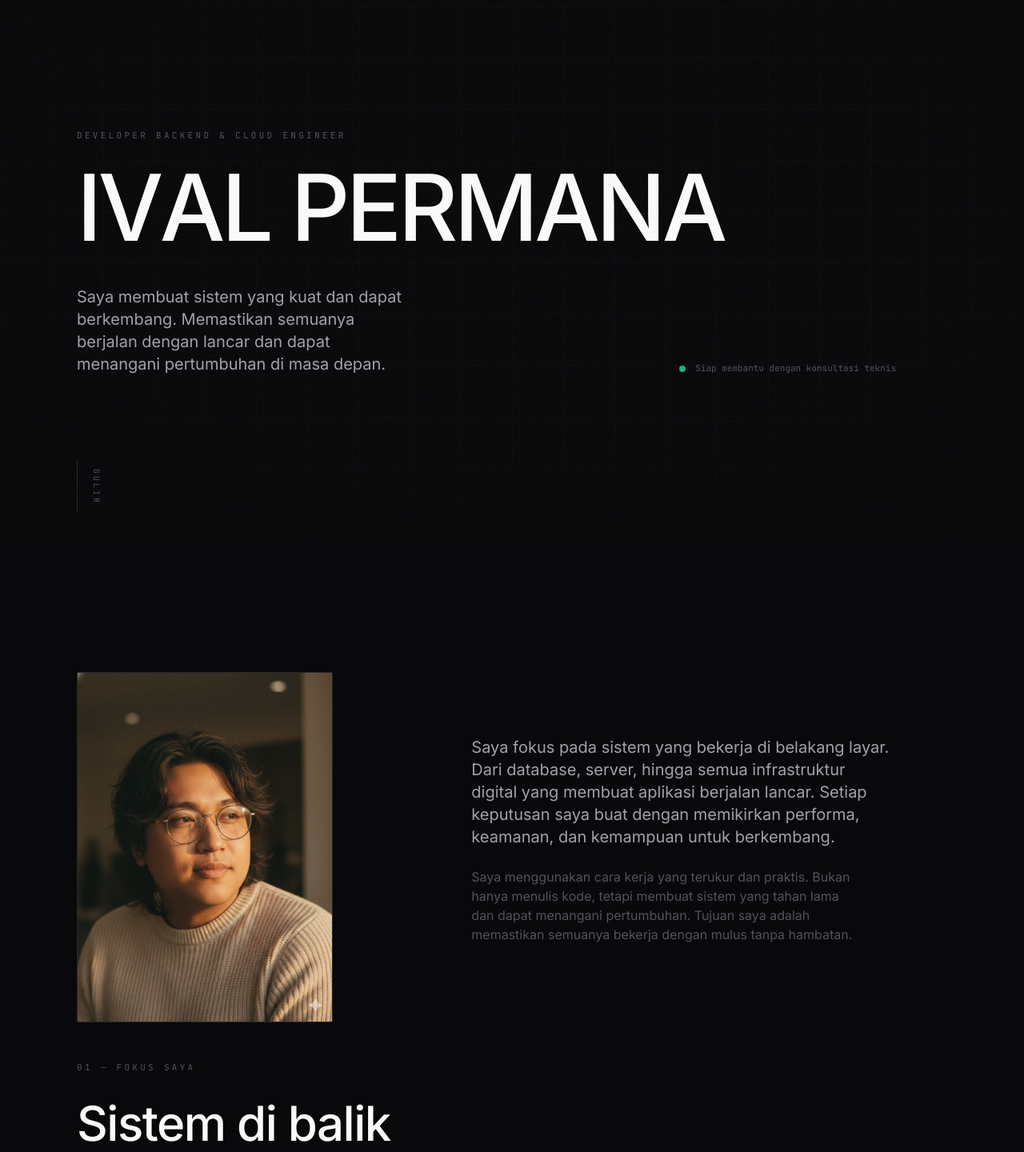
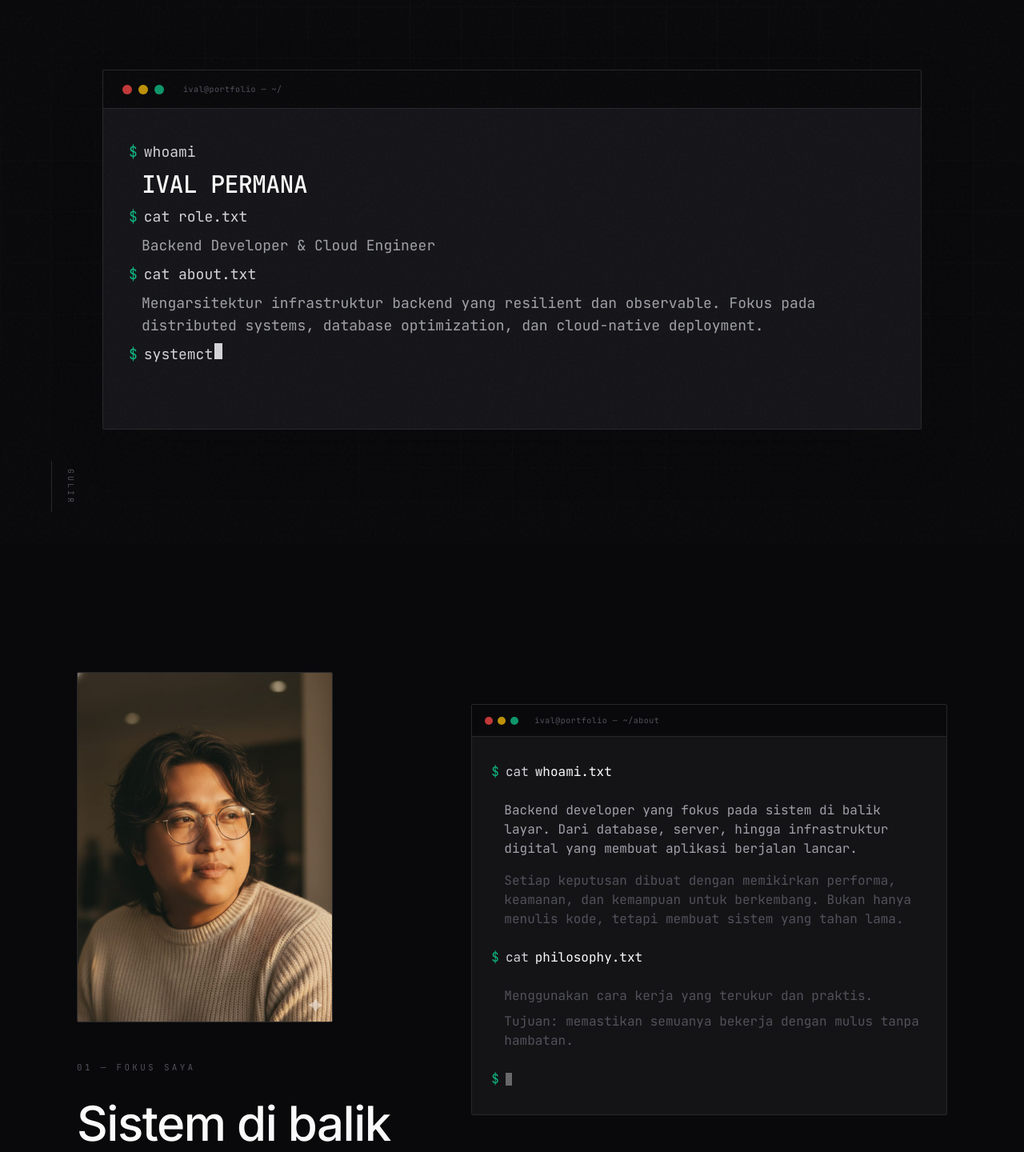
Before and after one commit to Eval04/Ival-porto, a React (Vite) app: page / in a window 1280 px wide. Shown: the part 120-1560 px from the top of the page at 80% size. Built offline with nearby package versions, Linux system fonts and the light colour scheme.

Commit message:
Revamp About, ArchitectureDiagram, Hero, and Projects components with enhanced terminal aesthetics, updated project descriptions, and improved interactivity for a more engaging user experience.

```diff
--- a/src/components/About.jsx
+++ b/src/components/About.jsx
@@ -29,20 +29,63 @@ export default function About() {
               </h2>
             </div>
 
-            <div className="lg:col-span-7 lg:pt-20">
-              <p className="text-base sm:text-lg md:text-xl text-secondary leading-relaxed mb-4 sm:mb-6 text-balance">
-                Saya fokus pada sistem yang bekerja di belakang layar. Dari
-                database, server, hingga semua infrastruktur digital yang
-                membuat aplikasi berjalan lancar. Setiap keputusan saya buat
-                dengan memikirkan performa, keamanan, dan kemampuan untuk
-                berkembang.
-              </p>
-              <p className="text-sm sm:text-base text-tertiary leading-relaxed text-balance">
-                Saya menggunakan cara kerja yang terukur dan praktis. Bukan
-                hanya menulis kode, tetapi membuat sistem yang tahan lama dan
-                dapat menangani pertumbuhan. Tujuan saya adalah memastikan
-                semuanya bekerja dengan mulus tanpa hambatan.
-              </p>
+            {/* TERMINAL AESTHETIC */}
+            <div className="lg:col-span-7 lg:pt-10">
+              <div className="border border-border rounded-sm overflow-hidden bg-surface/80 backdrop-blur-sm">
+                {/* Terminal Header */}
+                <div className="flex items-center gap-2 px-4 py-3 bg-void border-b border-border">
+                  <div className="flex items-center gap-1.5">
+                    <span className="w-2.5 h-2.5 rounded-full bg-red-500/80" />
+                    <span className="w-2.5 h-2.5 rounded-full bg-yellow-500/80" />
+                    <span className="w-2.5 h-2.5 rounded-full bg-emerald-500/80" />
+                  </div>
+                  <span className="font-mono text-[10px] text-tertiary ml-3 tracking-wider">
+                    ival@portfolio — ~/about
+                  </span>
+                </div>
+
+                {/* Terminal Body */}
+                <div className="px-4 sm:px-6 py-6 sm:py-8 font-mono text-sm sm:text-base leading-relaxed">
+                  <div className="mb-6">
+                    <span className="text-emerald-500 mr-2">$</span>
+                    <span className="text-accent">cat</span>
+                    <span className="text-primary ml-2">whoami.txt</span>
+                  </div>
+
+                  <p className="text-secondary mb-4 pl-0 sm:pl-4">
+                    Backend developer yang fokus pada sistem di balik layar.
+                    Dari database, server, hingga infrastruktur digital yang
+                    membuat aplikasi berjalan lancar.
+                  </p>
+
+                  <p className="text-tertiary mb-6 pl-0 sm:pl-4">
+                    Setiap keputusan dibuat dengan memikirkan performa,
+                    keamanan, dan kemampuan untuk berkembang. Bukan hanya
+                    menulis kode, tetapi membuat sistem yang tahan lama.
+                  </p>
+
+                  <div className="mb-6">
+                    <span className="text-emerald-500 mr-2">$</span>
+                    <span className="text-accent">cat</span>
+                    <span className="text-primary ml-2">philosophy.txt</span>
+                  </div>
+
+                  <p className="text-tertiary mb-2 pl-0 sm:pl-4">
+                    Menggunakan cara kerja yang terukur dan praktis.
+                  </p>
+
+                  <p className="text-tertiary mb-6 pl-0 sm:pl-4">
+                    Tujuan: memastikan semuanya bekerja dengan mulus tanpa
+                    hambatan.
+                  </p>
+
+                  {/* Cursor berkedip di akhir */}
+                  <div className="flex items-center gap-2">
+                    <span className="text-emerald-500">$</span>
+                    <span className="w-2 h-4 bg-accent/80 animate-pulse" />
+                  </div>
+                </div>
+              </div>
             </div>
           </div>
         </SectionReveal>
@@ -54,7 +97,7 @@ export default function About() {
                 02 — Arsitektur
               </span>
               <span className="font-mono text-[10px] sm:text-[11px] text-tertiary hidden md:block">
-                Contoh Project — Gambaran Teknis
+                EcoTrace — React + Firebase Architecture
               </span>
             </div>
             <div className="border border-border bg-surface/30 rounded-sm overflow-hidden">
--- a/src/components/Hero.jsx
+++ b/src/components/Hero.jsx
@@ -1,68 +1,178 @@
-import { useEffect, useRef } from "react";
+import { useEffect, useRef, useState } from "react";
 
 export default function Hero() {
-  const titleRef = useRef(null);
+  const [lines, setLines] = useState([]);
+  const [currentLine, setCurrentLine] = useState(0);
+  const [currentChar, setCurrentChar] = useState(0);
+  const [showCursor, setShowCursor] = useState(true);
+  const [isTyping, setIsTyping] = useState(true);
+  const terminalRef = useRef(null);
+
+  const terminalContent = [
+    { type: "command", text: "whoami" },
+    { type: "output", text: "IVAL PERMANA" },
+    { type: "command", text: "cat role.txt" },
+    { type: "output", text: "Backend Developer & Cloud Engineer" },
+    { type: "command", text: "cat about.txt" },
+    {
+      type: "output",
+      text: "Mengarsitektur infrastruktur backend yang resilient dan observable. Fokus pada distributed systems, database optimization, dan cloud-native deployment.",
+    },
+    { type: "command", text: "systemctl status availability" },
+    {
+      type: "output",
+      text: "● available — Open for new opportunities and collaborations.",
+      status: "active",
+    },
+  ];
 
   useEffect(() => {
-    const chars = titleRef.current?.querySelectorAll(".char");
-    chars?.forEach((char, i) => {
-      setTimeout(
+    if (currentLine >= terminalContent.length) {
+      setIsTyping(false);
+      return;
+    }
+
+    const line = terminalContent[currentLine];
+    const text = line.text;
+
+    if (currentChar < text.length) {
+      const timer = setTimeout(
         () => {
-          char.style.opacity = "1";
-          char.style.transform = "translateY(0)";
+          setCurrentChar((prev) => prev + 1);
         },
-        100 + i * 40,
+        15 + Math.random() * 15,
       );
-    });
+      return () => clearTimeout(timer);
+    } else {
+      const timer = setTimeout(
+        () => {
+          setLines((prev) => [...prev, { ...line, typed: text }]);
+          setCurrentLine((prev) => prev + 1);
+          setCurrentChar(0);
+        },
+        line.type === "command" ? 150 : 300,
+      );
+      return () => clearTimeout(timer);
+    }
+  }, [currentLine, currentChar]);
+
+  useEffect(() => {
+    const interval = setInterval(() => {
+      setShowCursor((prev) => !prev);
+    }, 530);
+    return () => clearInterval(interval);
   }, []);
 
-  const name = "IVAL PERMANA";
+  useEffect(() => {
+    if (terminalRef.current) {
+      terminalRef.current.scrollTop = terminalRef.current.scrollHeight;
+    }
+  }, [lines, currentChar, currentLine]);
+
+  const getCurrentTypingText = () => {
+    if (currentLine >= terminalContent.length) return "";
+    return terminalContent[currentLine].text.slice(0, currentChar);
+  };
+
+  const getCurrentLineType = () => {
+    if (currentLine >= terminalContent.length) return null;
+    return terminalContent[currentLine].type;
+  };
 
   return (
     <section className="relative min-h-screen flex flex-col justify-center px-4 sm:px-6 md:px-12 lg:px-24 overflow-hidden pt-16">
       <div className="absolute inset-0 bg-[linear-gradient(to_right,#27272a_1px,transparent_1px),linear-gradient(to_bottom,#27272a_1px,transparent_1px)] bg-[size:2rem_2rem] sm:bg-[size:4rem_4rem] [mask-image:radial-gradient(ellipse_60%_50%_at_50%_50%,#000_70%,transparent_100%)] opacity-[0.15] pointer-events-none" />
 
-      <div className="relative z-10 max-w-7xl w-full">
-        <div className="mb-6 sm:mb-8">
-          <span className="font-mono text-[10px] sm:text-[11px] uppercase tracking-[0.3em] text-tertiary">
-            Developer Backend & Cloud Engineer
+      <div className="relative z-10 max-w-5xl w-full mx-auto">
+        <div className="border border-border rounded-sm overflow-hidden bg-surface/90 backdrop-blur-sm shadow-2xl shadow-void/50">
+          <div className="flex items-center gap-2 px-4 sm:px-6 py-3 sm:py-4 bg-void border-b border-border">
+            <div className="flex items-center gap-1.5 sm:gap-2">
+              <span className="w-2.5 h-2.5 sm:w-3 sm:h-3 rounded-full bg-red-500/80 hover:bg-red-400 transition-colors" />
+              <span className="w-2.5 h-2.5 sm:w-3 sm:h-3 rounded-full bg-yellow-500/80 hover:bg-yellow-400 transition-colors" />
+              <span className="w-2.5 h-2.5 sm:w-3 sm:h-3 rounded-full bg-emerald-500/80 hover:bg-emerald-400 transition-colors" />
+            </div>
+            <span className="font-mono text-[9px] sm:text-[10px] text-tertiary ml-3 sm:ml-4 tracking-wider">
+              ival@portfolio — ~/
             </span>
           </div>
 
-        <h1
-          ref={titleRef}
-          className="text-[10vw] sm:text-[9vw] md:text-[11vw] lg:text-[9vw] font-sans font-medium tracking-[-0.04em] leading-[0.85] text-primary mb-8 sm:mb-12"
+          <div
+            ref={terminalRef}
+            className="px-4 sm:px-6 md:px-8 py-6 sm:py-8 md:py-10 font-mono text-sm sm:text-base md:text-lg leading-relaxed min-h-[60vh] sm:min-h-[50vh] max-h-[70vh] overflow-y-auto"
           >
-          {name.split("").map((char, i) => (
+            {lines.map((line, index) => (
+              <div key={index} className="mb-1 sm:mb-2">
+                {line.type === "command" ? (
+                  <div className="flex items-start gap-2">
+                    <span className="text-emerald-500 shrink-0">$</span>
+                    <span className="text-accent">{line.typed}</span>
+                  </div>
+                ) : line.status === "active" ? (
+                  <div className="flex items-start gap-2 pl-0 sm:pl-4">
+                    <span className="text-emerald-500 mt-1 shrink-0">●</span>
+                    <span className="text-primary">{line.typed}</span>
+                  </div>
+                ) : (
+                  <div className="pl-0 sm:pl-4">
                     <span
-              key={i}
-              className="char inline-block opacity-0 translate-y-12 transition-all duration-700 ease-[cubic-bezier(0.16,1,0.3,1)]"
+                      className={
+                        index === 1
+                          ? "text-primary text-xl sm:text-2xl md:text-3xl font-medium tracking-tight"
+                          : "text-secondary"
+                      }
                     >
-              {char === " " ? "\u00A0" : char}
+                      {line.typed}
                     </span>
+                  </div>
+                )}
+              </div>
             ))}
-        </h1>
 
-        <div className="flex flex-col sm:flex-col md:flex-row md:items-end justify-between gap-6 sm:gap-8 mt-6 sm:mt-8 max-w-5xl">
-          <p className="max-w-lg text-secondary text-base sm:text-lg md:text-xl leading-relaxed text-balance">
-            Saya membuat sistem yang kuat dan dapat berkembang. Memastikan
-            semuanya berjalan dengan lancar dan dapat menangani pertumbuhan di
-            masa depan.
-          </p>
+            {isTyping && currentLine < terminalContent.length && (
+              <div className="flex items-start gap-2">
+                {getCurrentLineType() === "command" ? (
+                  <>
+                    <span className="text-emerald-500 shrink-0">$</span>
+                    <span className="text-accent">
+                      {getCurrentTypingText()}
+                      <span
+                        className={`inline-block w-2 sm:w-2.5 h-4 sm:h-5 bg-accent ml-0.5 ${showCursor ? "opacity-100" : "opacity-0"} transition-opacity duration-75`}
+                      />
+                    </span>
+                  </>
+                ) : (
+                  <div className="pl-0 sm:pl-4">
+                    <span
+                      className={
+                        currentLine === 1
+                          ? "text-primary text-xl sm:text-2xl md:text-3xl font-medium tracking-tight"
+                          : "text-secondary"
+                      }
+                    >
+                      {getCurrentTypingText()}
+                    </span>
+                    <span
+                      className={`inline-block w-2 sm:w-2.5 h-4 sm:h-5 bg-primary ml-0.5 ${showCursor ? "opacity-100" : "opacity-0"} transition-opacity duration-75`}
+                    />
+                  </div>
+                )}
+              </div>
+            )}
 
-          <div className="font-mono text-[9px] sm:text-[11px] text-tertiary flex items-center gap-2 sm:gap-3 shrink-0">
-            <span className="relative flex h-2 w-2">
-              <span className="animate-ping absolute inline-flex h-full w-full rounded-full bg-emerald-500 opacity-75"></span>
-              <span className="relative inline-flex rounded-full h-2 w-2 bg-emerald-500"></span>
-            </span>
-            <span className="line-clamp-1">
-              Siap membantu dengan konsultasi teknis
-            </span>
+            {!isTyping && (
+              <div className="flex items-start gap-2 mt-2">
+                <span className="text-emerald-500 shrink-0">$</span>
+                <span
+                  className={`inline-block w-2 sm:w-2.5 h-4 sm:h-5 bg-accent ${showCursor ? "opacity-100" : "opacity-0"} transition-opacity duration-75`}
+                />
+              </div>
+            )}
           </div>
         </div>
       </div>
 
-      <div className="absolute bottom-6 sm:bottom-10 left-4 sm:left-6 md:left-12 lg:left-24 flex items-center gap-2 sm:gap-4">
+      {/* Scroll indicator — FIX JARAK, DIJAUHKAN DARI TERMINAL */}
+      <div className="absolute bottom-6 sm:bottom-10 left-2 sm:left-4 md:left-8 lg:left-16 flex items-center gap-2 sm:gap-4">
         <div className="w-px h-12 sm:h-16 bg-border relative overflow-hidden">
           <div className="absolute top-0 left-0 w-full h-1/2 bg-accent animate-[slideDown_2.5s_ease-in-out_infinite]" />
         </div>
```
Also changed, not shown: src/components/ArchitectureDiagram.jsx (+94 -46 lines), src/components/Projects.jsx (+6 -6 lines). Lines whose indentation alone changed are shown as unchanged.
